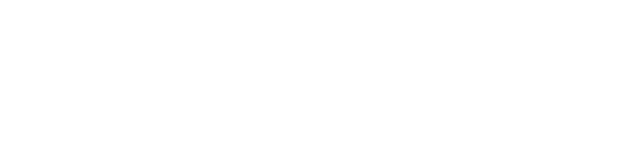
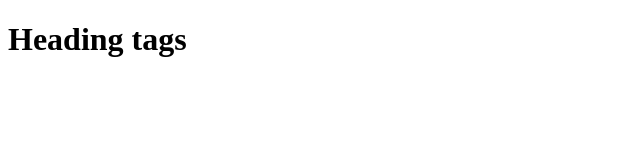
Before and after one commit to Jubayed-02/test, a plain HTML site: page about.html in a window 1280 px wide. Shown: the whole page, without its empty margins (0-640 px from the left). Drawn offline with Linux system fonts and the light colour scheme.

Commit message:
created a tag in line 9

```diff
--- a/about.html
+++ b/about.html
@@ -6,6 +6,6 @@
     <title>Document</title>
 </head>
 <body>
-
+    <H1>Heading tags</H1>
 </body>
 </html>
```
